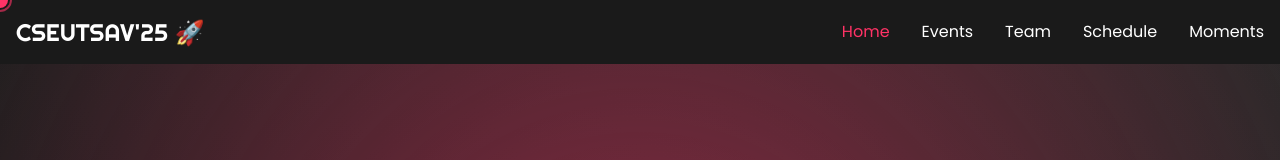
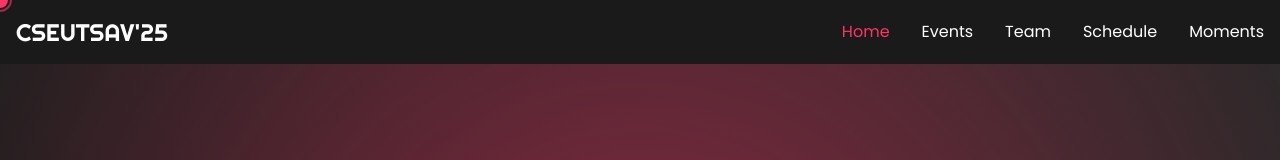
Before and after one commit to hprasath2306/College-event-website, a React (Vite) app: page / in a window 1280 px wide. Shown: the top 160 px of the page. Built offline with nearby package versions, Linux system fonts and the light colour scheme.

Commit message:
Remove rocket icon

```diff
--- a/src/components/Header.tsx
+++ b/src/components/Header.tsx
@@ -43,7 +43,7 @@ const Header: React.FC = () => {
             className="text-2xl font-['Righteous'] text-white hover:text-[#FF3366] transition-colors"
             replace
           >
-            CSEUTSAV'25 🚀
+            CSEUTSAV'25
           </Link>
 
           {/* Hamburger Menu Button */}
```
